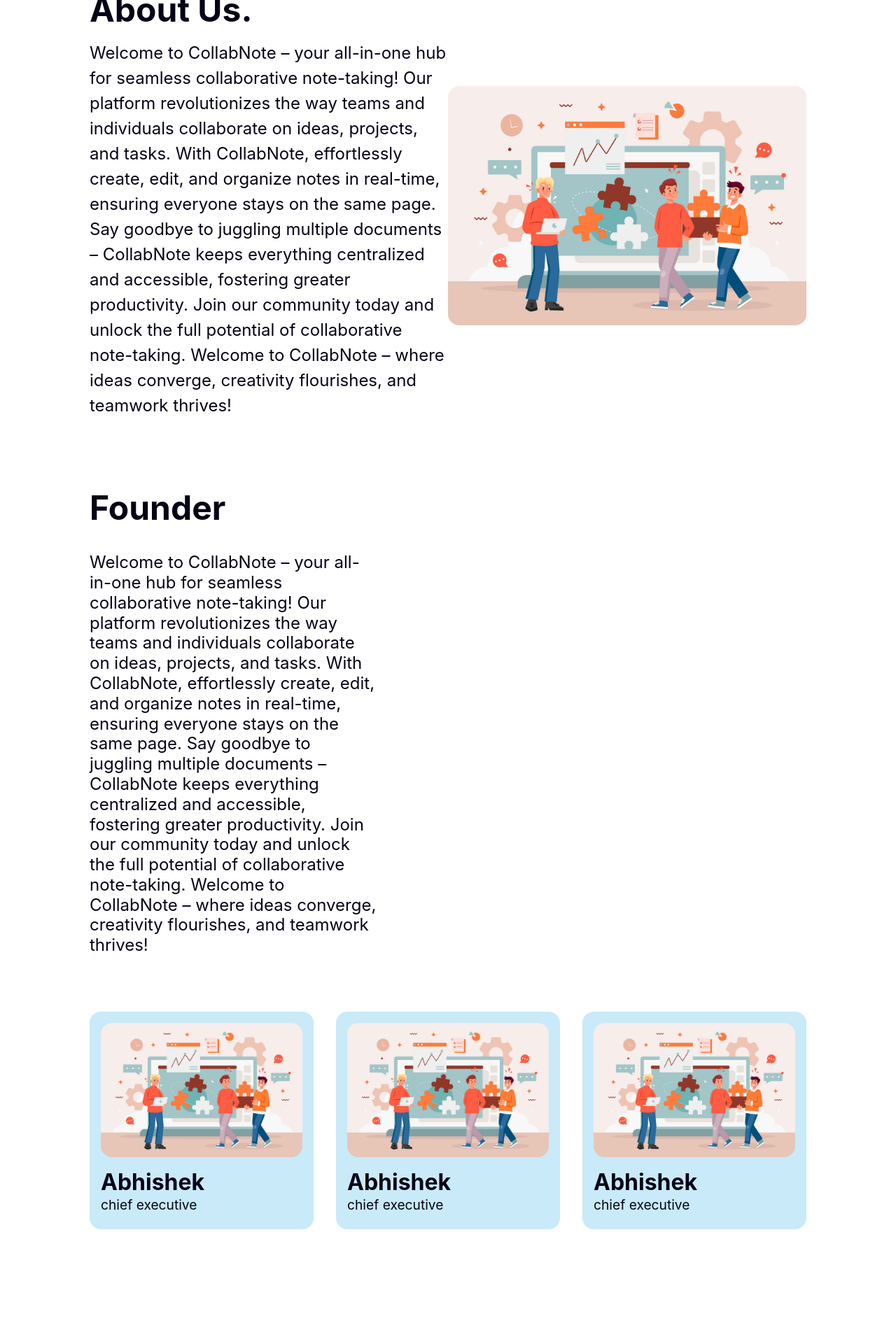
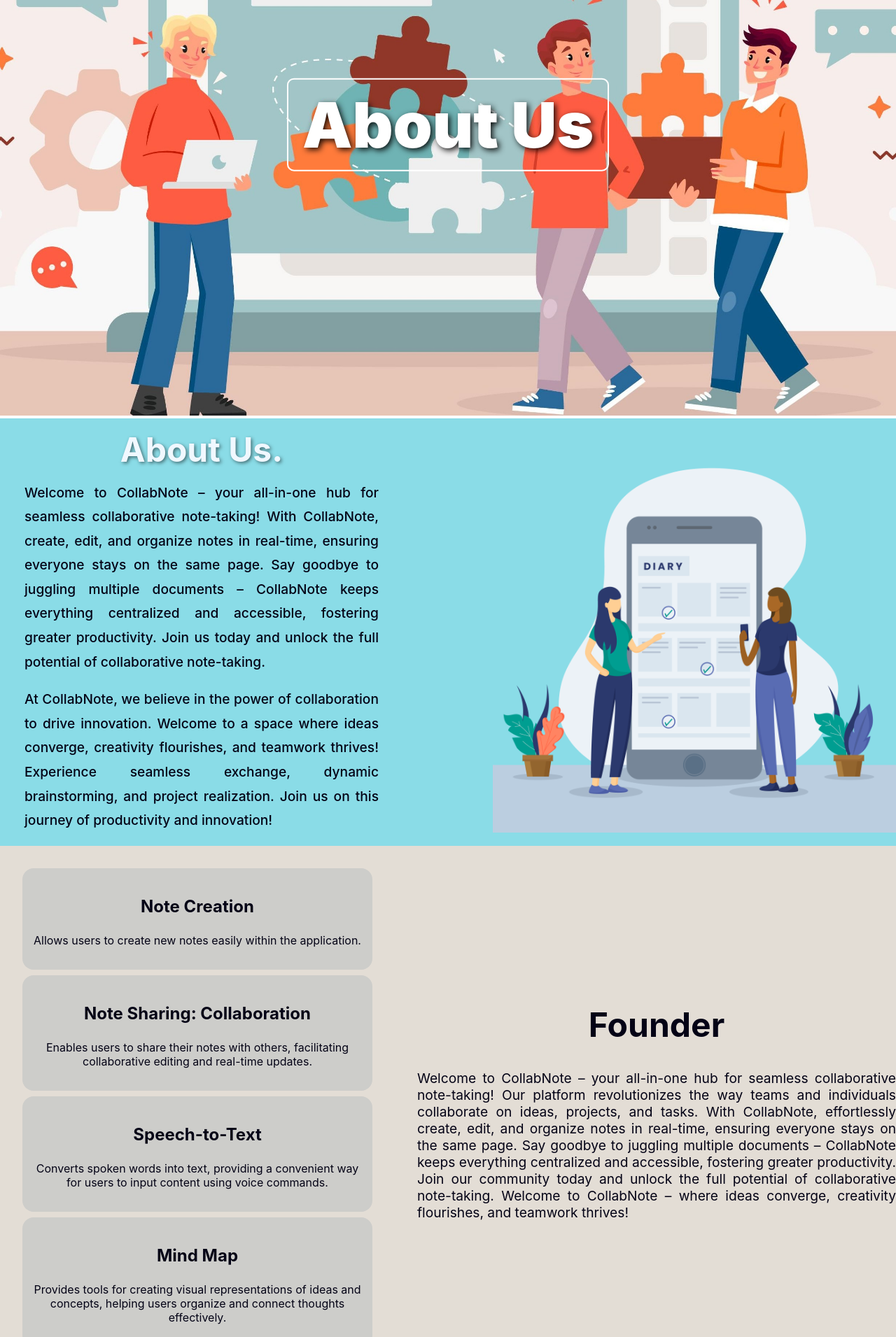
Before and after one commit to Mr-Abhishek-Shinde/Collaborative-Note-Taking, a React (Create React App) app in the folder client/: page /about in a window 1280 px wide. Shown: the part 160-2071 px from the top of the page at 70% size. Built offline with nearby package versions, Linux system fonts and the light colour scheme; no server answers; what rich-text, sharedb would draw is missing.

Commit message:
aboutus page updated

```diff
--- a/client/src/pages/About.js
+++ b/client/src/pages/About.js
@@ -3,40 +3,74 @@
 import styles from '../styles/About.module.css';
 
 import imgAbt from '../image/about_1.jpg';
+import imgMainAbt from '../image/aboutMain.jpg';
+import imgAbt2 from '../image/about2.png';
 
 const About =() => {
-    const founderArray = [
-        {name:"Abhishek", position:"chief executive", images: imgAbt},
-        {name:"Abhishek", position:"chief executive", images: imgAbt},
-        {name:"Abhishek", position:"chief executive", images: imgAbt},
+    const featureArray = [
+        {feature: "Note Creation", description: "Allows users to create new notes easily within the application."},
+        {feature: "Note Sharing: Collaboration", description: "Enables users to share their notes with others, facilitating collaborative editing and real-time updates."},
+        {feature: "Speech-to-Text", description: "Converts spoken words into text, providing a convenient way for users to input content using voice commands."},
+        {feature: "Mind Map", description: "Provides tools for creating visual representations of ideas and concepts, helping users organize and connect thoughts effectively."}
     ];
+
 
     const factsArray =[
         {
-            title: "service 1",
-            info: "this feature is used for this there is so much fun to do this"
+            title: "Real-Time Collaboration",
+            info: "CollabNote allows users to collaborate in real-time on notes, enabling seamless teamwork and idea sharing."
         },
         {
-            title: "service 2",
-            info: "this feature is used for this there is so much fun to do this"
+            title: "Organized Note-Taking",
+            info: "With CollabNote, users can effortlessly create, edit, and organize notes, ensuring all information is easily accessible and well-structured."
         },
+
         {
-            title: "service 3",
-            info: "this feature is used for this there is so much fun to do this"
+            title: "Speech-to-Text Conversion",
+           info: "CollabNote features built-in speech-to-text functionality, enabling users to dictate their notes using voice commands. This feature enhances productivity and accessibility, allowing users to create and edit notes hands-free."
         },
     ];
     return (
         <div className={styles.aboutus}>
+            <div className={styles.mainImg}>
+                    <img src={imgMainAbt} alt="Main Image" className={styles.fullScreenImg}></img>
+                    <div className={styles.overlayText}>About Us</div>
+            </div>
             <div className={styles.aboutus_box}>
+                <div className={styles.bgcolor_hero}>
+
                     <div className={styles.aboutus_box_hero}>
                         <div className={styles.aboutus_box_hero_left}>
                             <h1> About Us.</h1>
                             <p>
-                        Welcome to CollabNote – your all-in-one hub for seamless collaborative note-taking! Our platform revolutionizes the way teams and individuals collaborate on ideas, projects, and tasks. With CollabNote, effortlessly create, edit, and organize notes in real-time, ensuring everyone stays on the same page. Say goodbye to juggling multiple documents – CollabNote keeps everything centralized and accessible, fostering greater productivity. Join our community today and unlock the full potential of collaborative note-taking. Welcome to CollabNote – where ideas converge, creativity flourishes, and teamwork thrives!
+                                Welcome to CollabNote – your all-in-one hub for seamless collaborative note-taking! With CollabNote, create, edit, and organize notes in real-time, ensuring everyone stays on the same page. Say goodbye to juggling multiple documents – CollabNote keeps everything centralized and accessible, fostering greater productivity. Join us today and unlock the full potential of collaborative note-taking.
+                            </p>
+                            <p>
+                                At CollabNote, we believe in the power of collaboration to drive innovation. Welcome to a space where ideas converge, creativity flourishes, and teamwork thrives! Experience seamless exchange, dynamic brainstorming, and project realization. Join us on this journey of productivity and innovation!
                             </p>
                         </div>
                         <div className={styles.aboutus_box_hero_right}>
-                        <img src={imgAbt}></img>
+                            <img src={imgAbt2} alt="About Image" />
+                        </div>
+                    </div>
+
+                </div>
+
+                <div className={styles.aboutus_founder}>
+
+                    <div className={styles.aboutus_box_founder}>
+                        <div className={styles.aboutus_box_founder_box}>
+                            {featureArray.map((el, i)=>(
+                                <div className={styles.aboutus_box_founder_box_item} key={i}>
+                                    <h3>
+                                        {el.feature}
+                                    </h3>
+                                    <p>
+                                        {el.description}
+                                    </p>
+                                </div>
+                            )
+                            )}
                         </div>
                     </div>
 
@@ -48,29 +82,8 @@
                         Welcome to CollabNote – your all-in-one hub for seamless collaborative note-taking! Our platform revolutionizes the way teams and individuals collaborate on ideas, projects, and tasks. With CollabNote, effortlessly create, edit, and organize notes in real-time, ensuring everyone stays on the same page. Say goodbye to juggling multiple documents – CollabNote keeps everything centralized and accessible, fostering greater productivity. Join our community today and unlock the full potential of collaborative note-taking. Welcome to CollabNote – where ideas converge, creativity flourishes, and teamwork thrives!
                         </p>
                     </div>
+                </div>
 
-                <div className={styles.aboutus_box_founder}>
-                    <div className={styles.aboutus_box_founder_box}>
-                        {founderArray.map((el, i)=>(
-                            <div className={styles.aboutus_box_founder_box_img}>
-                                <img
-                                    src={el.images}
-                                    alt={el.name}
-                                    width={500}
-                                    height={500}
-                                    className={styles.aboutus_box_founder_box_img_img}>
-                                </img>
-                                <h3>
-                                    {el.name}
-                                </h3>
-                                <p>
-                                    {el.position}
-                                </p>
-                            </div>
-                        )
-                        )}
-                    </div>
-                </div>
                 <div className={styles.aboutus_box_titles}>
                     <h2>
                         Facts
--- a/client/src/styles/About.module.css
+++ b/client/src/styles/About.module.css
@@ -1,47 +1,122 @@
 .aboutus {
-    width: 100%;
-    margin-block: 5rem;
+    /* margin-block: 5rem; */
+    margin-top: 0;
+    position: relative;
+    z-index: 1;
 }
 
 .aboutus_box {
-    width: 80%;
-    margin:  0 auto;
+    width: 100%;
+    /* margin:  50px auto; */
+    position: relative;
+    z-index: 2;
+}
+
+.about_us_text {
+    text-align: center;
+    position: relative;
+    z-index: 1;
+}
+
+.mainImg {
+    margin-top: 0;
+    position: relative;
+    display: inline-block;
+}
+
+.fullScreenImg {
+    display: block;
+    width: 100%;
+    height: auto;
+    object-fit: cover;
+    /* position: absolute;  */
+
+}
+
+.overlayText{
+    position: absolute;
+    top: 50%;
+    left: 50%;
+    transform: translate(-50%, -98%);
+    /* background-color: #b3b0b04d; */
+    color: #ffffff;
+    padding: 10px 20px;
+    font-size: 90px;
+    font-weight: 900;
+    text-shadow: 3px 3px 8px rgba(0, 0, 0, 0.9);
+    border: 2px solid #ffffff;
+    border-radius: 10px;
+
+}
+
+.bgcolor_hero {
+    background-color: #6dd3e1cb;
+    /* margin-top: 50px; */
+    /* width: 100vw;
+    height: 100vh; */
 }
 
 .aboutus_box_hero {
-    display: flex; /* Change from grid to flex */
-    justify-content: center; /* Center-align content horizontally */
-    align-items: center; /* Center-align content vertically */
+    /* padding: 10px; */
+
+    display: flex;
+    justify-content: space-between;
+    align-items: center;
+    flex: 1 1 0%;
+
 }
 
 .aboutus_box_hero_left {
-    max-width: 50%; /* Limit the width of the left column */
-    color: var(--text); /* Set text color */
+    /* margin: 10px 10px 10px 10px; */
+    padding: 0px 35px;
+    margin-right: 20px;
+    max-width: 45%;
+    color: var(--text);
+    text-align: center;
+
 }
 
 .aboutus_box_hero_left h1{
     font-size: 3rem;
     line-height:  .5;
+    color: aliceblue;
+    text-shadow: 2px 2px 5px rgba(0, 0, 0, 0.5);
 }
 
 .aboutus_box_hero_left p{
-    font-size: 1.5rem;
-    line-height: 1.5;
+    font-size: 1.2rem;
+    line-height: 1.8;
+    text-align: justify;
+    font-weight: 500;
 }
 
 .aboutus_box_hero_right {
-    max-width: 50%; /* Limit the width of the right column */
+    max-width: 45%; /* Set the width for the image container */
+    margin-bottom: 0px;
+    margin-right: 0px;
 }
 
+
 .aboutus_box_hero_right img {
-    width: 100%; /* Ensure the image takes up the full width of its container */
-    height: auto; /* Maintain aspect ratio */
-    border-radius: 1rem; /* Add border-radius if needed */
+    width: 100%; /* Make the image fill its container */
+    height: auto;
+    padding-bottom: 0%;
+
+}
+
+
+.aboutus_founder{
+    display: flex;
+    flex-direction: row;
+    align-items: center;
+    background-color: rgb(227, 221, 213);
 }
 
 .aboutus_box_titles {
-    margin-top: 5rem;
-    color: var(--text); /* Set text color */
+    /* margin-top: 10%;  */
+    margin-left: 5%;
+    color: var(--text);
+    text-align: center;
 }
 
 .aboutus_box_titles h2 {
@@ -50,50 +125,43 @@
 }
 
 .aboutus_box_titles p {
-    font-size: 1.5rem;
-    line-height: 1.2;
-    width: 40%;
+    font-size: 1.2rem;
+    text-align: justify;
+
 }
 
+
 .aboutus_box_founder {
-    margin-top: 5rem;
-    margin-bottom: 10rem;
+    margin-top: 2rem;
+    margin-bottom: 2rem;
+    margin-left: 2rem;
 }
 
 .aboutus_box_founder_box {
-    display: grid;
-    grid-template-columns: repeat(3, 1fr);
-    gap: 2rem;
+    width: 500px;
+    display: flex;
+    flex-direction: column;
+    gap: .5rem;
 }
 
-.aboutus_box_founder_box_img {
-    background-color: var(--secondary);
+.aboutus_box_founder_box_item {
+    background-color: rgb(205, 205, 202);
     color: var(--text);
     padding: 1rem;
     border-radius: 1rem;
-    max-width: 100%; /* Ensure the image doesn't exceed its container's width */
-    max-height: 100%; /* Ensure the image doesn't exceed its container's height */
-    overflow: hidden; /* Hide overflow if the image exceeds its container */
+    text-align: center;
 }
 
-.aboutus_box_founder_box_img_img {
-    width: 100%; /* Ensure the image takes up the full width of its container */
-    height: auto; /* Maintain aspect ratio */
-    border-radius: 1rem;
+.aboutus_box_founder_box_item h3 {
+    font-size: 1.5rem;
 }
 
-.aboutus_box_founder_box_img h3 {
-    line-height: 0;
-    font-size: 2rem;
-}
-
-.aboutus_box_founder_box_img p {
-    line-height: 0;
-    font-size: 1.2rem;
+.aboutus_box_founder_box_item p {
+    font-size: 1rem;
 }
 
 .aboutus_box_facts {
-    color: var(--text); /* Set text color */
+    color: var(--text);
 }
 
 .aboutus_box_facts_box {
@@ -110,8 +178,8 @@
 }
 
 .aboutus_box_facts_box_info h3 {
-    font-size: 4rem;
-    line-height: 0;
+    font-size: 1.5rem;
+    /* line-height: 0; */
 }
 
 @media screen and (max-width: 35em) {
```
Lines whose indentation alone changed are shown as unchanged.
